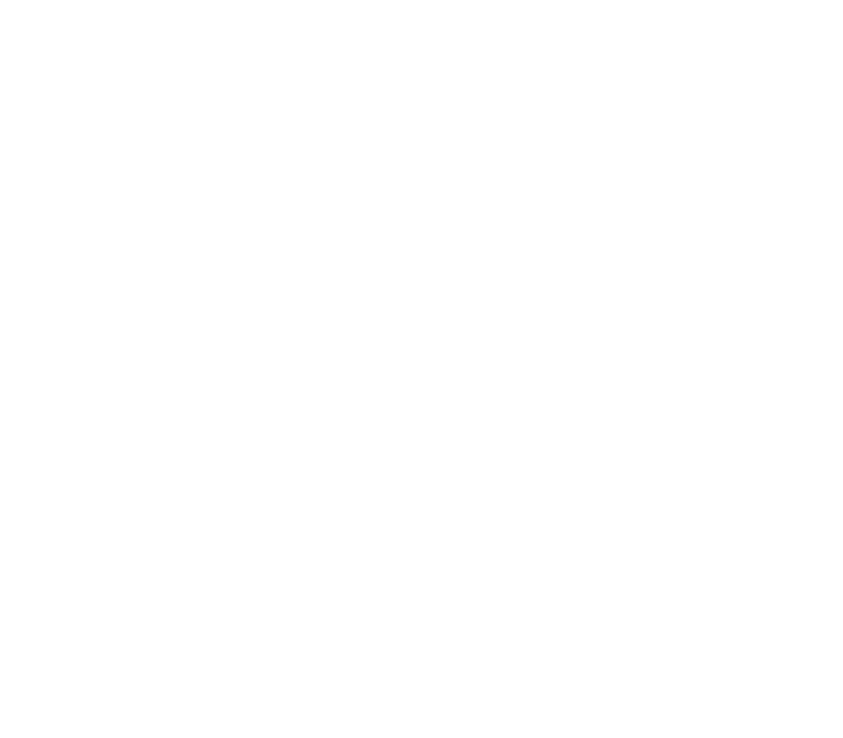
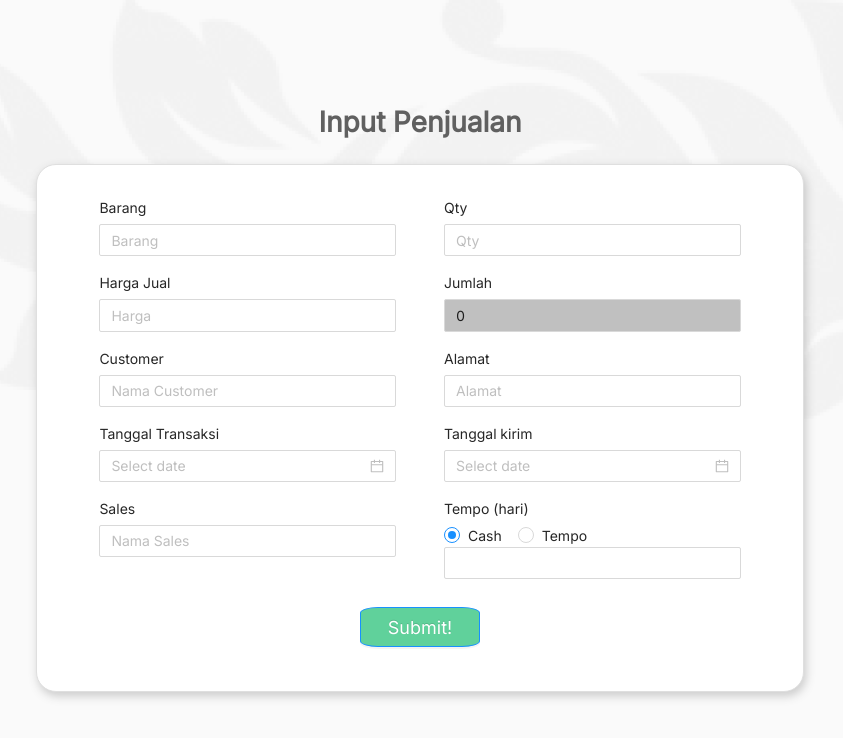
Before and after one commit to goldyTW/dashboardsimple-frontend, a React (Create React App) app: page /input-penjualan in a window 1280 px wide. Before the commit this address had no page. Shown: the top 738 px of the page, without its empty margins (220-1063 px from the left). Built offline with nearby package versions, Linux system fonts and the light colour scheme.

Commit message:
Input Penjualan Pages dan penyesuaian konfigurasi

```diff
--- a/package.json
+++ b/package.json
@@ -9,8 +9,8 @@
     "@testing-library/user-event": "^13.5.0",
     "antd": "^4.23.5",
     "axios": "^1.5.1",
+    "dayjs": "^1.11.10",
     "js-cookie": "^3.0.5",
-    "moment": "^2.29.4",
     "react": "^18.2.0",
     "react-bootstrap": "^2.9.1",
     "react-dom": "^18.2.0",
--- a/src/App.js
+++ b/src/App.js
@@ -6,6 +6,8 @@
 import Login from "./pages/login/Login";
 import Stok from "./pages/Stok";
 import Penjualan from "./pages/Penjualan";
+import Dashboard from "./pages/Dashboard";
+import InputPenjualan from "./pages/input-penjualan";
 
 function App() {
 
@@ -15,8 +17,10 @@
         <Routes>
           <Route path="/" element={<Home></Home>}></Route>
           <Route path="login" element={<Login />} />
+          <Route path="dashboard" element={<Dashboard />} />
           <Route path="stok" element={<Stok />} />
           <Route path="penjualan" element={<Penjualan />} />
+          <Route path="input-penjualan" element={<InputPenjualan />} />
         </Routes>
       </BrowserRouter>
     </div>
--- a/src/components/sidebar/Sidebar.js
+++ b/src/components/sidebar/Sidebar.js
@@ -59,8 +59,8 @@
         {
           // (user_type != 12 && user_type != 9 && user_type != 2) &&
           <>
-          <Link to="/">
-          <div className={active == "" ? "menuItem active" : 'menuItem'}>
+          <Link to="/dashboard">
+          <div className={active == "dashboard" ? "menuItem active" : 'menuItem'}>
             <div className="d-flex justify-content-center">
               <div className="me-1">
                 <Icon icon="ic:round-dashboard" className='' width={18}/>
--- /dev/null
+++ b/src/pages/input-penjualan/index.js
@@ -0,0 +1,199 @@
+import "./style.scss";
+import { useEffect, useState } from "react";
+import { toast } from 'react-toastify';
+import { useNavigate } from 'react-router-dom';
+import axios from "axios";
+import Cookies from 'js-cookie';
+import dayjs from 'dayjs';
+import customParseFormat from 'dayjs/plugin/customParseFormat';
+import { Input, DatePicker, Space, Radio, Button } from 'antd';
+
+const InputPenjualan = () => {
+  const [barang, setBarang] = useState();
+  const [qty, setQty] = useState();
+  const [hargaJual, setHargaJual] = useState();
+  const totalHarga = qty * hargaJual
+  const [customer, setCustomer] = useState();
+  const [alamat, setAlamat] = useState();
+  const [tglTransaksi, setTglTransaksi] = useState();
+  const [tglKirim, setTglKirim] = useState();
+  const [sales, setSales] = useState();
+  const [tempoBtn, setTempoBtn] = useState(1);
+  const [tempo, setTempo] = useState();
+  const [loading, setLoading] = useState(false);
+  const navigate = useNavigate();
+  dayjs.extend(customParseFormat);
+  const dateFormat = 'YYYY/MM/DD';
+  let url = process.env.REACT_APP_API_URL;
+  const data = {barang, qty, hargaJual, customer, alamat, tglTransaksi, tglKirim, sales, tempo}
+
+  const handleDateTransaksiChange = (date, dateString) => {
+    setTglTransaksi(date);
+  }
+
+  const handleDateKirimChange = (date, dateString) => {
+    setTglKirim(date);
+  }
+
+
+
+  useEffect(() => {
+      // if(!Cookies.get('user-data')){
+      //   navigate('/login', { replace: true });
+      // }
+  }, [])
+
+  function handleInputPenjualan() {
+      setLoading(true)
+      if(!barang) {
+          setLoading(false)
+          toast.error("Barang tidak boleh kosong")
+      } else if(!qty) {
+          setLoading(false)
+          toast.error("Jumlah barang tidak boleh kosong")
+      } else if(!hargaJual) {
+          setLoading(false)
+          toast.error("Harga jual barang tidak boleh kosong")
+      } else if(!alamat) {
+          setLoading(false)
+          toast.error("Alamat tidak boleh kosong")
+      } else if(!tglTransaksi) {
+          setLoading(false)
+          toast.error("Tanggal transaksi tidak boleh kosong")
+      } else if(!tglKirim) {
+          setLoading(false)
+          toast.error("Tanggal kirim tidak boleh kosong")
+      } else if(!tempo) {
+        setLoading(false)
+        toast.error("Tempo tidak boleh kosong")
+      } else {
+          navigate('/', {replace: true});
+      }
+  }
+  return (
+    <div className="main">
+      <div className="wrapper">
+        <p className="pageTitle">Input <b>Penjualan</b></p>
+        <div className="card pt-4 pb-4">
+          <div className="col-md-8 col-10 py-2 px-4" style={{width: "100%"}}>
+            <p className="left-align">Barang</p>
+            <Input
+              className="py-2"
+              placeholder="Barang"
+              style={{ width:"100%", height: "32.19px" }}
+              value={barang}
+              onChange={(e)=>setBarang(e.target.value)}
+              />
+          </div>
+          <div className="col-md-8 col-10 py-2 px-4" style={{width: "100%"}}>
+            <p className="left-align">Qty</p>
+            <Input
+              className="py-2"
+              placeholder="Qty"
+              style={{ width:"100%", height: "32.19px" }}
+              value={qty}
+              onChange={(e)=>setQty(e.target.value)}
+              />
+          </div>
+          <div className="col-md-8 col-10 py-2 px-4" style={{width: "100%"}}>
+            <p className="left-align">Harga Jual</p>
+            <Input
+              className="py-2"
+              placeholder="Harga"
+              style={{ width:"100%", height: "32.19px" }}
+              value={hargaJual}
+              onChange={(e)=>setHargaJual(e.target.value)}
+              />
+          </div>
+          <div className="col-md-8 col-10 py-2 px-4" style={{width: "100%"}}>
+            <p className="left-align">Jumlah</p>
+            <Input
+              className="py-2"
+              placeholder="Jumlah"
+              style={{ width:"100%", height: "32.19px", backgroundColor: "silver" }}
+              value={totalHarga? totalHarga : 0}
+              // onChange={(e)=>setTotalHarga(e.target.value)}
+              />
+          </div>
+          <div className="col-md-8 col-10 py-2 px-4" style={{width: "100%"}}>
+            <p className="left-align">Customer</p>
+            <Input
+              className="py-2"
+              placeholder="Nama Customer"
+              style={{ width:"100%", height: "32.19px" }}
+              value={customer}
+              onChange={(e)=>setCustomer(e.target.value)}
+              />
+          </div>
+          <div className="col-md-8 col-10 py-2 px-4" style={{width: "100%"}}>
+            <p className="left-align">Alamat</p>
+            <Input
+              className="py-2"
+              placeholder="Alamat"
+              style={{ width:"100%", height: "32.19px" }}
+              value={alamat}
+              onChange={(e)=>setAlamat(e.target.value)}
+              />
+          </div>
+          <div className="col-md-8 col-10 py-2 px-4" style={{width: "100%"}}>
+            <p className="left-align">Tanggal Transaksi</p>
+            <Space direction="vertical" >
+              <DatePicker
+                format={dateFormat}
+                style={{ width: "100%" }}
+                value={tglTransaksi}
+                onChange={handleDateTransaksiChange}
+                />
+            </Space>
+          </div>
+          <div className="col-md-8 col-10 py-2 px-4" style={{width: "100%"}}>
+            <p className="left-align">Tanggal kirim</p>
+            <Space direction="vertical" >
+              <DatePicker
+                format={dateFormat}
+                style={{ width: "100%" }}
+                value={tglKirim}
+                onChange={handleDateKirimChange}
+                />
+            </Space>
+          </div>
+          <div className="col-md-8 col-10 py-2 px-4" style={{width: "100%"}}>
+            <p className="left-align">Sales</p>
+            <Input
+              className="py-2"
+              placeholder="Nama Sales"
+              style={{ width:"100%", height: "32.19px" }}
+              value={sales}
+              onChange={(e)=>setSales(e.target.value)}
+              />
+          </div>
+          <div className="col-md-8 col-10 py-2 px-4" style={{width: "100%"}}>
+            <p className="left-align">Tempo (hari)</p>
+            <Radio.Group value={tempoBtn} onChange={(e) => setTempoBtn(e.target.value)}>
+              <Radio value={1}>Cash</Radio>
+              <Radio value={2}>Tempo</Radio>
+            </Radio.Group>
+            <Input
+              className="py-2"
+              placeholder=""
+              style={{ width:"100%", height: "32.19px" }}
+              value={tempo}
+              onChange={(e)=>setTempo(e.target.value)}
+              />
+          </div>
+          {
+          !loading ?
+            <Button className="submit" type="primary" size="large" onClick={() => handleInputPenjualan()}>Submit!</Button>
+            :
+            <div className='spiner'>
+              <div className="loading-spinner"></div> <div className='ms-1'
+                style={{fontFamily:'Inter', color: '#606060'}}>Mohon Tunggu</div>
+            </div>
+          }
+        </div>
+      </div>
+    </div>
+  )
+}
+
+export default InputPenjualan;
--- /dev/null
+++ b/src/pages/input-penjualan/style.scss
@@ -0,0 +1,105 @@
+.main{
+    // background: '#f9f9f9';
+    background-image: url('../../images/mainbg.png');
+    background-position: center;
+    background-size: cover;
+    background-repeat: no-repeat;
+    display: flex;
+    flex-direction: row;
+    height: 100vh;
+
+    .wrapper {
+        text-align: center;
+        align-items: center;
+        width: 60%;
+        margin: auto;
+    }
+
+        .pageTitle {
+            font-family: 'Inter';
+            font-style: normal;
+            font-size: 28px;
+            line-height: 100%;
+            color: #606060;
+        }
+
+        .card{
+            display: grid;
+            grid-template-columns: repeat(2, 1fr);
+            padding: 5%;
+            text-align: left;
+            background: #FFFFFF;
+            border: 1px solid #DFDFDF;
+            box-shadow: 2px 4px 10px rgba(64, 64, 64, 0.25);
+            border-radius: 20px;
+        }
+
+        .left-align {
+            text-align: left;
+            margin-bottom: 5px;
+        }
+
+        .ant-space.ant-space-vertical {
+            width: 100%;
+        }
+
+        .submit {
+            grid-column: span 2;
+            font-size: large;
+            margin: 20px auto;
+            width: 120px;
+            background-color: rgba(96, 209, 155, 1);
+            border-radius: 15%;
+            box-shadow: #606060;
+        }
+        .spiner{
+            margin-top: 30px;
+            display: flex;
+            flex-direction: row;
+            align-self: center;
+            align-items: center;
+            text-align: center;
+
+            @keyframes spinner {
+                0% {
+                    transform: rotate(0deg);
+                }
+                100% {
+                    transform: rotate(360deg);
+                }
+            }
+
+            .loading-spinner {
+                width: 25px;
+                height: 25px;
+                border: 5px solid #ccc;
+                /* Light grey */
+                border-top: 5px solid #383636;
+                /* Black */
+                border-radius: 50%;
+                margin-right: 10px;
+                animation: spinner 1.5s linear infinite;
+            }
+        }
+}
+
+@media(max-width:768px){
+    .main{
+        padding-top: 25%;
+        .wrapper{
+            width: 80%;
+            margin: auto;
+        }
+    }
+}
+
+@media(max-width:576px){
+    .main{
+        padding: 5%;
+        padding-top: 50%;
+        .wrapper{
+            width: 90%;
+            margin: auto;
+        }
+    }
+}
```
Also changed, not shown: 1 other file (tests, documents, lock files or other folders).
